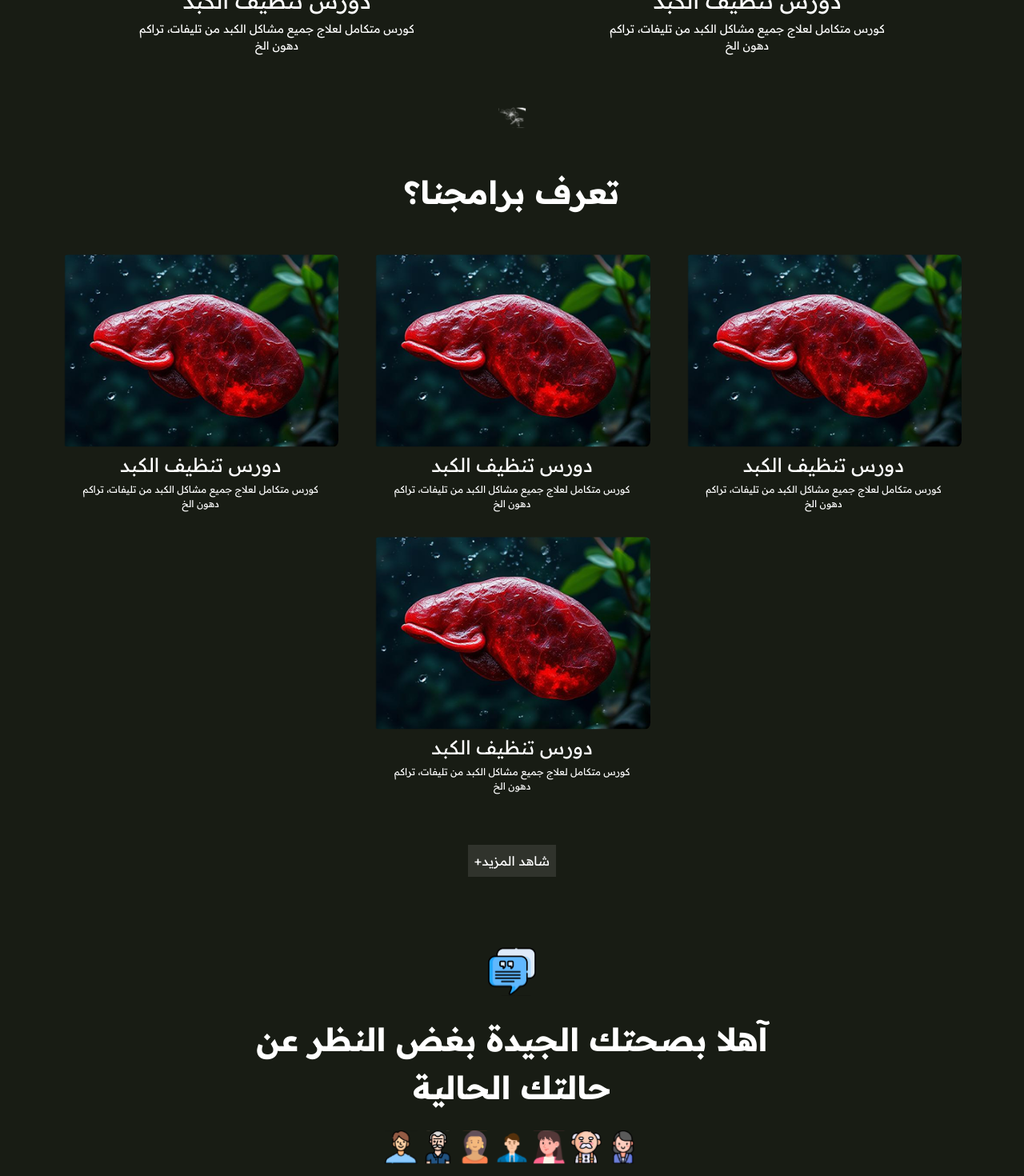
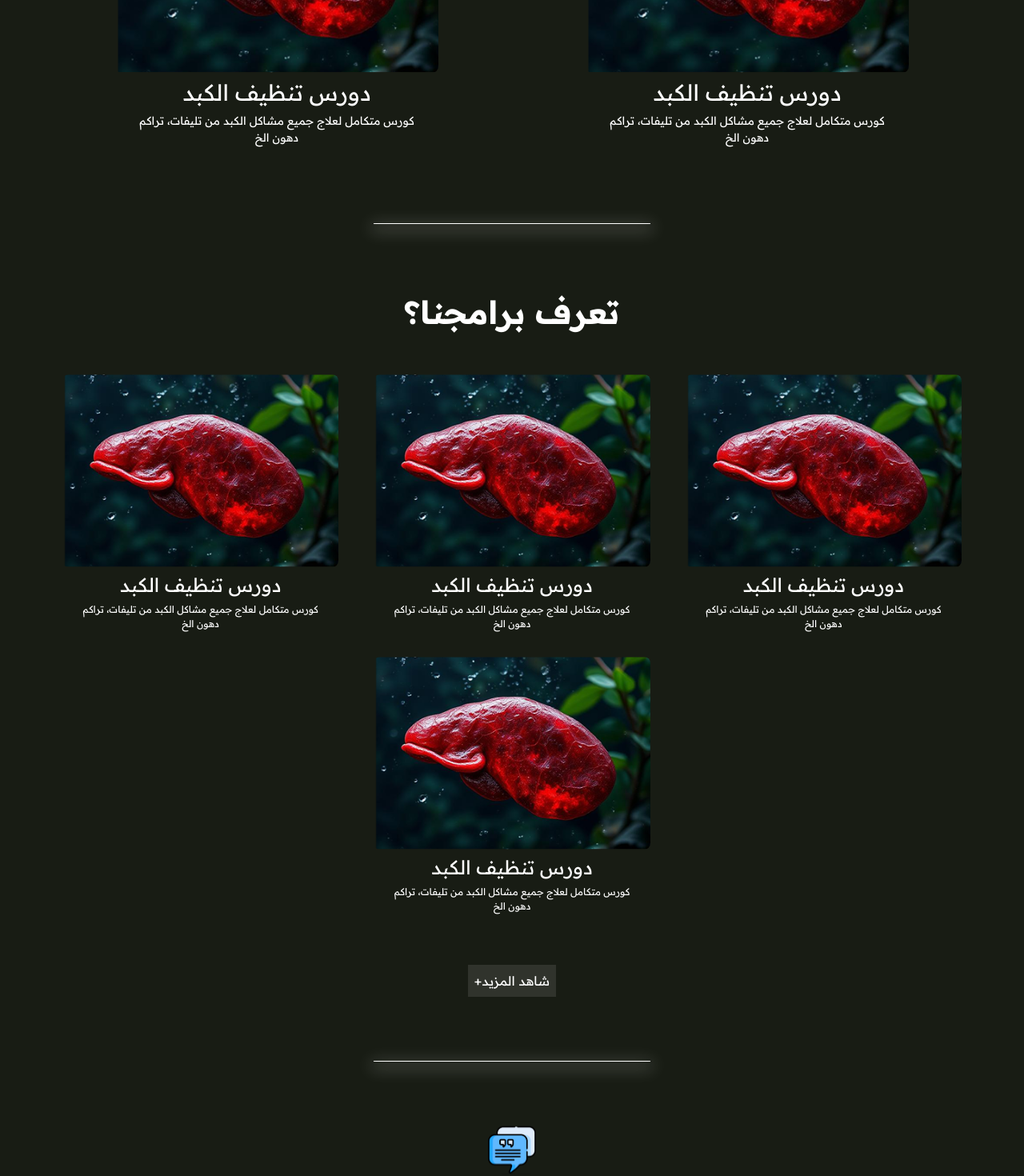
Before and after one commit to salehHadi/supplement, a React (Create React App) app: page / in a window 1280 px wide. Shown: the part 2040-3510 px from the top of the page at 80% size. Built offline with nearby package versions, Linux system fonts and the light colour scheme.

Commit message:
added line

```diff
--- a/src/components/explinationVideos.js
+++ b/src/components/explinationVideos.js
@@ -10,7 +10,6 @@ const VideoContainer = styled(Box)(({ theme }) => ({
   alignItems: "center",
   width: "30%",
   gap: "4px",
-  marginBottom: "8px",
   [theme.breakpoints.up("md")]: {
     marginBottom: "16px",
   },
@@ -61,7 +60,7 @@ export default function ExplinationVideos() {
     },
   ];
   return (
-    <div className="d-flex flex-column gap-5 align-items-center mb-5">
+    <div className="d-flex flex-column gap-5 align-items-center ">
       <MainText>تعرف برامجنا؟</MainText>
       <div className="d-flex flex-wrap justify-content-around gap-3">
         {courseDtailes.map((el) => (
--- a/src/components/promotionMessage.js
+++ b/src/components/promotionMessage.js
@@ -10,7 +10,7 @@ export default function PromotionMessage() {
   const matches = useMediaQuery(theme.breakpoints.down("md"));
   return (
     <div
-      className={`d-flex flex-column align-items-center justify-content-center gap-4 mb-5`}
+      className={`d-flex flex-column align-items-center justify-content-center gap-4`}
     >
       <img src={quotes} alt="quote" width={matches ? "40px" : "60px"} />
       <MainText padding={matches ? "0 8px" : "0 240px"}>
--- a/src/pages/HomePage.js
+++ b/src/pages/HomePage.js
@@ -10,7 +10,17 @@ import OurFeatures from "../components/ourFeatures";
 import FullReivews from "../components/fullReivews";
 import ContactUs from "../components/contactUs";
 import Footer from "../components/footer";
-import flower from "../assets/flower.svg";
+import { Box, styled } from "@mui/material";
+
+const Line = styled(Box)(() => ({
+  display: "flex",
+  justifyContent: "center",
+  alignItems: "center",
+  height: "1px",
+  width: "30%",
+  backgroundColor: "white",
+  boxShadow: "0px 5px 20px 3px  rgba(255, 255, 255, 0.3)",
+}));
 
 export default function HomePage() {
   return (
@@ -19,25 +29,25 @@ export default function HomePage() {
         display: "flex",
         justifyContent: "center",
         alignItems: "center",
-        gap: "40px",
+        gap: "80px",
         flexDirection: "column",
       }}
     >
       <Header />
       <ShortRivews />
       <HeroSection />
-      <div>
-        <img src={flower} alt="flower" width="35px" height="46px" />
-      </div>
+      <Line />
       <OurPrograms />
 
-      <div>
-        <img src={flower} alt="flower" width="35px" height="46px" />
-      </div>
+      <Line />
       <ExplinationVideos />
+      <Line />
       <PromotionMessage />
+      <Line />
       <OurFeatures />
+      <Line />
       <FullReivews />
+      <Line />
       <ContactUs />
       <Footer />
     </div>
```
